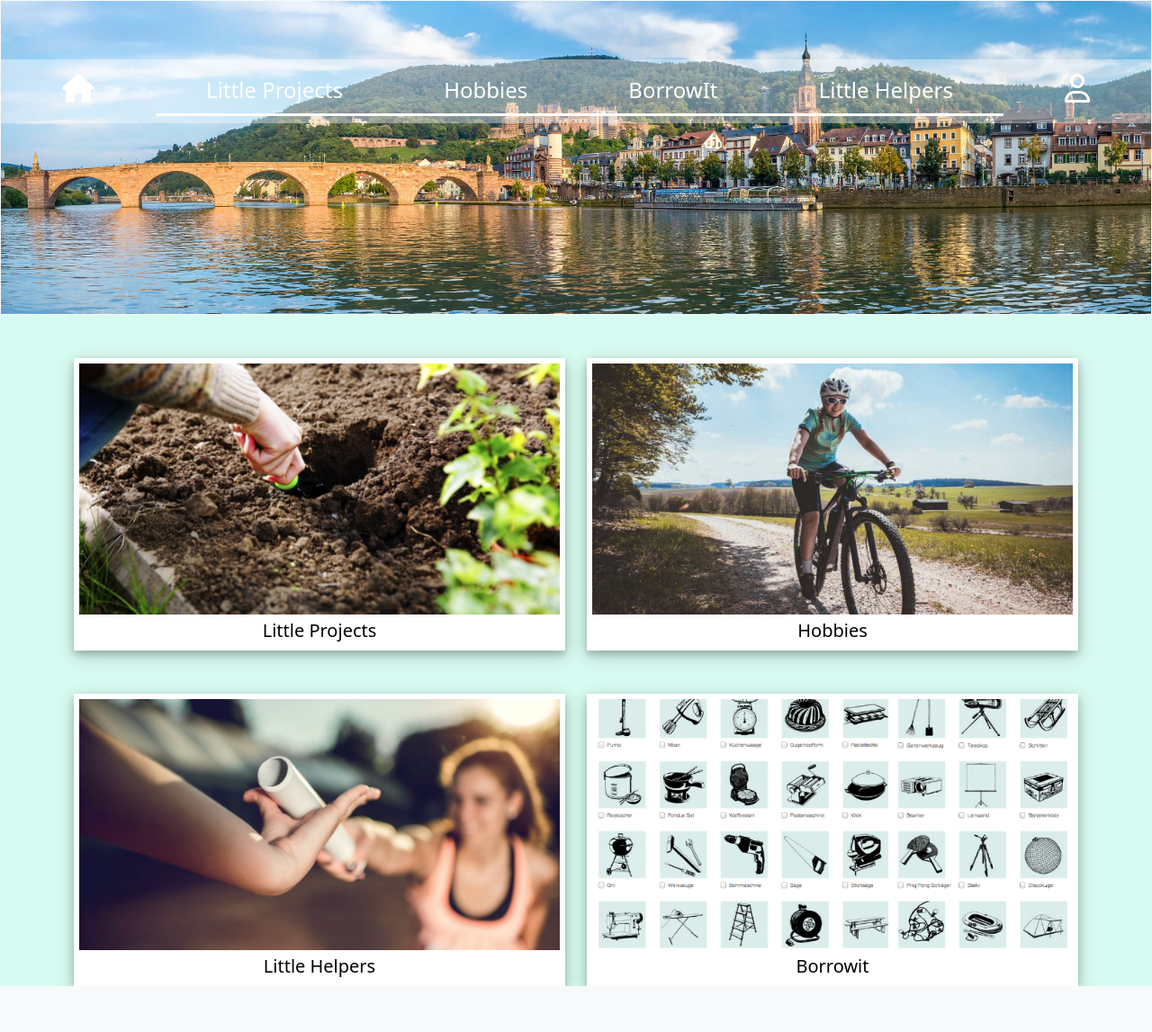
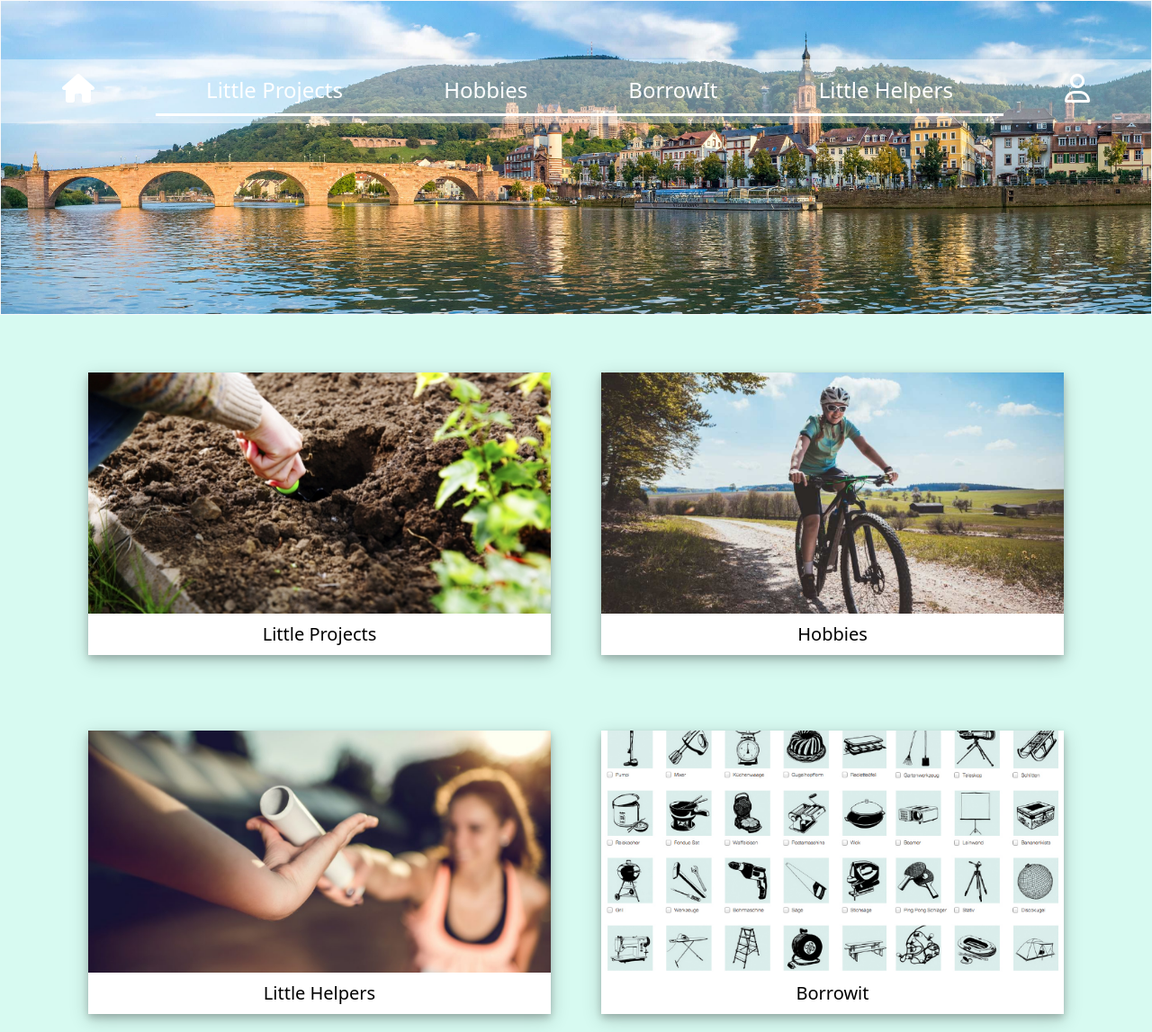
Before and after one commit to mille1992/project5, a Django app: page / in a window 1280 px wide. Shown: the whole page at 90% size. Before the commit the page ends 1096 px from the top, so only its background shows below. Run offline with Django 3.2, Linux system fonts and the light colour scheme; some libraries are stand-ins or nearby versions.

Commit message:
Change landing page image styles to cooler

```diff
--- a/project5/yayberhood/static/yayberhood/css/landingPage.css
+++ b/project5/yayberhood/static/yayberhood/css/landingPage.css
@@ -4,7 +4,7 @@
     margin-right: 0px;
     border-style: solid;
     border-color: white;
-    border-width: 3px;
+    border-width: 0px;
     width: 100%;
     border-top-right-radius: 0px ;
     border-top-left-radius: 0px ;
@@ -15,6 +15,8 @@
     margin-left: auto;
     margin-right: auto;
     margin-bottom: 4px;
+    padding-top: 8px;
+    padding-bottom: 8px;
     border-width: 0px;
     width: 100%;
     background-color: white;
@@ -25,7 +27,7 @@
     margin-top: 48px;
     border-style: solid;
     border-color: white;
-    border-width: 3px;
+    border-width: 0px;
     width: 100%;
     text-align: center;
     background-color: white;
@@ -44,3 +46,6 @@
 .lp_image_link:hover .lp_image{
     opacity: 0.5;
 }
+.col{
+    margin: 16px;
+}
```
